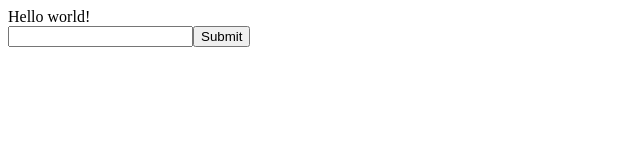
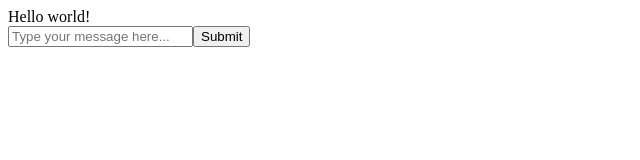
Before and after one commit to droa3v/react-chat-client, a React app: page / in a window 1280 px wide. Shown: the top 160 px of the page, without its empty margins (0-640 px from the left). Built offline with nearby package versions, Linux system fonts and the light colour scheme.

Commit message:
Added reusable button component

```diff
--- a/src/App.tsx
+++ b/src/App.tsx
@@ -1,7 +1,7 @@
 import React from "react";
 import { Chat } from "./chat/Chat";
 
-export const App = () => {
+export const App: React.FC = (): JSX.Element => {
   return (
     <div>
       <Chat />
--- a/src/chat/Chat.tsx
+++ b/src/chat/Chat.tsx
@@ -2,7 +2,7 @@ import React from "react";
 import { ChatInput } from "./chat_input/ChatInput";
 import { Messages } from "./messages/Messages";
 
-export const Chat = () => {
+export const Chat: React.FC = (): JSX.Element => {
   return (
     <div>
       <Messages />
--- a/src/chat/chat_input/ChatInput.tsx
+++ b/src/chat/chat_input/ChatInput.tsx
@@ -1,12 +1,15 @@
 import React from "react";
 import { Button } from "../../components/Button/Button";
-import { MessageInput } from "../../components/Fields/MessageInput";
 
-export const ChatInput = () => {
+export const ChatInput: React.FC = (): JSX.Element => {
   return (
     <div>
-      <MessageInput />
-      <Button />
+      <input
+        type="text"
+        name="MessageInput"
+        placeholder="Type your message here..."
+      />
+      <Button>Submit</Button>
     </div>
   );
 };
--- a/src/chat/messages/Message.tsx
+++ b/src/chat/messages/Message.tsx
@@ -1,5 +1,5 @@
 import React from "react";
 
-export const Message = () => {
+export const Message: React.FC = (): JSX.Element => {
   return <div>Hello world!</div>;
 };
--- a/src/chat/messages/Messages.tsx
+++ b/src/chat/messages/Messages.tsx
@@ -1,7 +1,7 @@
 import React from "react";
 import { Message } from "./Message";
 
-export const Messages = () => {
+export const Messages: React.FC = (): JSX.Element => {
   return (
     <div>
       <Message />
--- a/src/components/Button/Button.tsx
+++ b/src/components/Button/Button.tsx
@@ -1,9 +1,19 @@
 import React from "react";
 
-export const Button = () => {
+interface ButtonProps {
+  onClick?: (event: React.MouseEvent<HTMLButtonElement>) => void;
+  children?: React.ReactNode;
+  disabled?: boolean;
+}
+
+export const Button: React.FC<ButtonProps> = ({
+  onClick,
+  children,
+  disabled,
+}): JSX.Element => {
   return (
-    <React.Fragment>
-      <button type="submit">Submit</button>
-    </React.Fragment>
+    <button onClick={onClick} disabled={disabled} className="">
+      {children}
+    </button>
   );
 };
--- a/src/components/Fields/MessageInput.tsx
+++ /dev/null
@@ -1,9 +0,0 @@
-import React from "react";
-
-export const MessageInput = () => {
-  return (
-    <React.Fragment>
-      <input type="text" />
-    </React.Fragment>
-  );
-};
```
